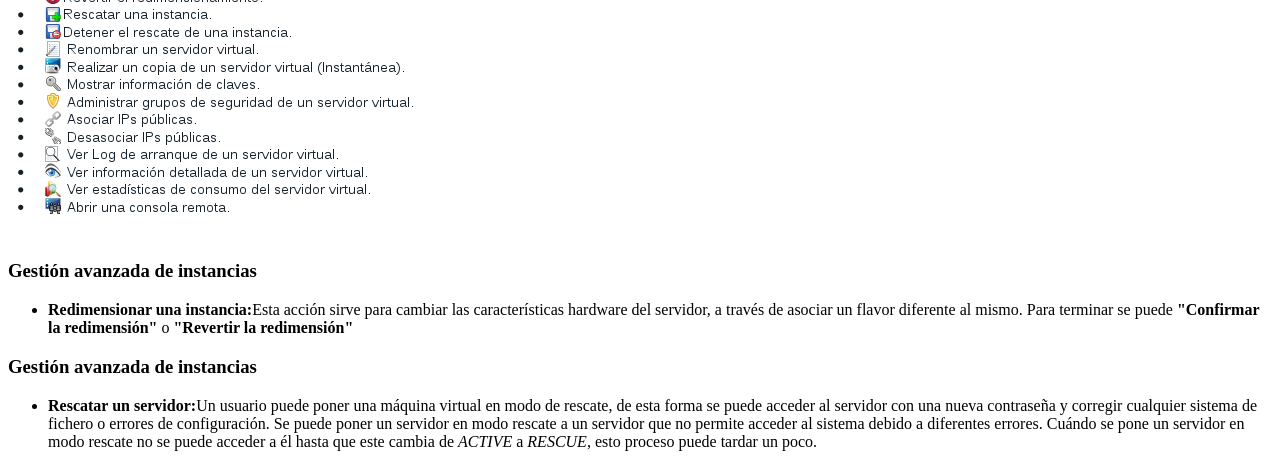
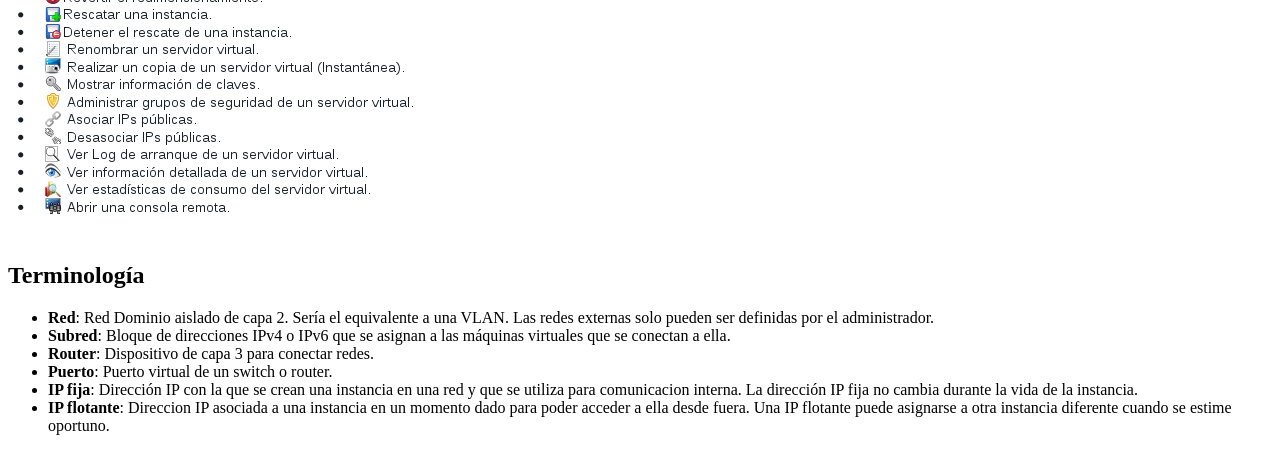
Before and after one commit to iesgn/cloud2, a Jekyll site: the page built from curso/u4/presentacion.html, in a window 1280 px wide and 1400 px high, scrolled down 427 px. Shown: the top 457 px of the window. Built offline with Jekyll 4.4.1, drawn with Linux system fonts in a browser that asks for light colours; some of the changed text lies outside the part shown.

Commit message:
presentación u4

```diff
--- a/curso/u4/presentacion.html
+++ b/curso/u4/presentacion.html
@@ -24,76 +24,82 @@ tema: sky
 	  </section>
 
 
-
-
-
-
+    <section>
+    <h2>Terminología</h2>
+    <ul>
+      <li><strong>Red</strong>: Red Dominio aislado de capa 2. Sería el
+      equivalente a una VLAN. Las redes externas solo pueden ser definidas por
+      el administrador.</li>
+      <li><strong>Subred</strong>: Bloque de direcciones IPv4 o IPv6 que se
+    asignan a las máquinas virtuales que se conectan a ella.</li>
+      <li><strong>Router</strong>: Dispositivo de capa 3 para conectar redes.</li>
+      <li><strong>Puerto</strong>: Puerto virtual de un switch o router.</li>
+      <li><strong>IP fija</strong>: Dirección IP con la que se crean una
+      instancia en una red y que se utiliza para comunicacion interna. La
+      dirección IP fija no cambia durante la vida de la instancia.</li>
+      <li><strong>IP flotante</strong>: Direccion IP asociada a una instancia en
+      un momento dado para poder acceder a ella desde fuera. Una IP flotante
+      puede asignarse a otra instancia diferente cuando se estime oportuno.</li>
+    </ul>
+  </section>
 
   <section>
     <section>
-	  		<h3>Gestión avanzada de instancias</h3>
-	  		<ul>
-	  			<li><strong>Redimensionar una instancia:</strong>Esta acción sirve para cambiar las características hardware del servidor, a través de asociar un flavor diferente al mismo. Para terminar se puede <strong>"Confirmar la redimensión"</strong> o <strong>"Revertir la redimensión"</strong></li></ul>
+      <h2>Gestión de Redes es StackOps Portal</h2>
     </section>
     <section>
-	  		<h3>Gestión avanzada de instancias</h3>
-	  		<ul><li><strong>Rescatar un servidor:</strong>Un usuario puede poner una máquina virtual en modo de rescate, de esta forma se puede acceder al servidor con una nueva contraseña y corregir cualquier sistema de fichero o errores de configuración. Se puede poner un servidor en modo rescate a un servidor que no permite acceder al sistema debido a diferentes errores. Cuándo se pone un servidor en modo rescate no se puede acceder a él hasta que este cambia de <em>ACTIVE</em> a <em>RESCUE</em>, esto proceso puede tardar un poco.</li>
-	  		</ul>
+      <h3>Creación de redes</h3>
+      <img src="img/net1.png"/>
+    </section>
+    <section>
+      <h3>Creación de una subred</h3>
+      <img src="img/net2.png"/>
+    </section>
+    <section>
+      <h3>Creación de un router</h3>
+      <img src="img/net3.png"/>
+    </section>
+    <section>
+      <h3>Conectar red al router (Enalzar subred)</h3>
+      <img src="img/net4.png"/>
+    </section>
+    <section>
+      <h3>Creación una instancia en la nueva red</h3>
+      <img src="img/net5.png"/>
+    </section>
+    <section>
+      <h3>IP fija en la nueva red</h3>
+      <img src="img/net6.png"/>
     </section>
   </section>
   <section>
-    		<h3>Volúmenes. Conceptos previos</h3>
-    		<ul>
-      			<li><strong>Volumen</strong>: Dispositivo de bloques que se puede asociar y desasociar de una instancia cuando se desee</li>
-      			<li>Utilizado para proporcionar almacenamiento permanente o independiente de la vida de una instancia</li>
-      			<li>El componente de OpenStack que gestiona los volúmenes se llama <strong>Cinder</strong>.
-      			<li>Un volumen en cinder es equivalente a una unidad lógica en SAN</li>
-      			<li>Cinder es equivalente a <a href="http://aws.amazon.com/es/ebs/">Amazon EBS</a></li>
-      			<li>Hasta ahora no es posible asociar un volumen a más de una instancia a la vez o modificar el tamaño de un volumen "en caliente"</li>
-    		</ul>
+    <section>
+      <h2>Posibles topologías de red</h2>
     </section>
     <section>
-  			<section>
-  				<h2>Gestión de volúmenes en StackOps Portal</h2>
+      <h3>Por defecto</h3>
+      <img src="img/red1.png"/>
     </section>
     <section>
-  				<h4>Creación de Volúmenes</h4>
-  				<img src="img/img1.png"/>
+      <h3>Dos redes conectadas a un router</h3>
+      <img src="img/red2.png"/>
     </section>
     <section>
-  				<h4>Asociación de volumen a instancias (1)</h4>
-  				<img src="img/img2.png"/>
+      <h3>Dos redes con dos router independientes</h3>
+      <img src="img/red3.png"/>
     </section>
     <section>
-  				<h4>Asociación de volumen a instancias (2)</h4>
-  				<img src="img/img3.png"/>
-  			</section>
-  			<section>
-  				<h4>Instantáneas de volúmenes (1)</h4>
-  				<img src="img/img4.png"/>
-  			</section>
-  			<section>
-  				<h4>Instantáneas de volúmenes (2)</h4>
-  				<img src="img/img5.png"/>
-  			</section>
-  			<section>
-  				<h4>Instantáneas de volúmenes (3)</h4>
-  				<img src="img/img6.png"/>
-  			</section>
-  			<section>
-  				<h4>Crear una instancia a partir de un volumen (1)</h4>
-  				<img src="img/img7.png"/>
-  			</section>
-  			<section>
-  				<h4>Crear una instancia a partir de un volumen (2)</h4>
-  				<img src="img/img8.png"/>
+      <h3>Dos redes conectada por un router</h3>
+      <img src="img/red4.png"/>
     </section>
   </section>
+
       <section>
           <h3>Demostración</h3>
           <ol>
-            <li>Gestión avanzada de instancias: redimensión y rescate.</li>
-            <li>Creación de volúmenes, asociación a instancias.</li>
-            <li>Instantaneas de volúmenes</li>
-            <li>Creación de instancia ejecutadas sobre volúmenes.</li>
+            <li>Crear una red privada y una subred asociada</li>
+            <li>Crear un router, conectarlo a la red externa y a la red anterior</li>
+            <li>Crear una instancia en la nueva red</li>
+
+
       </section>
```
Lines whose indentation alone changed are shown as unchanged.
